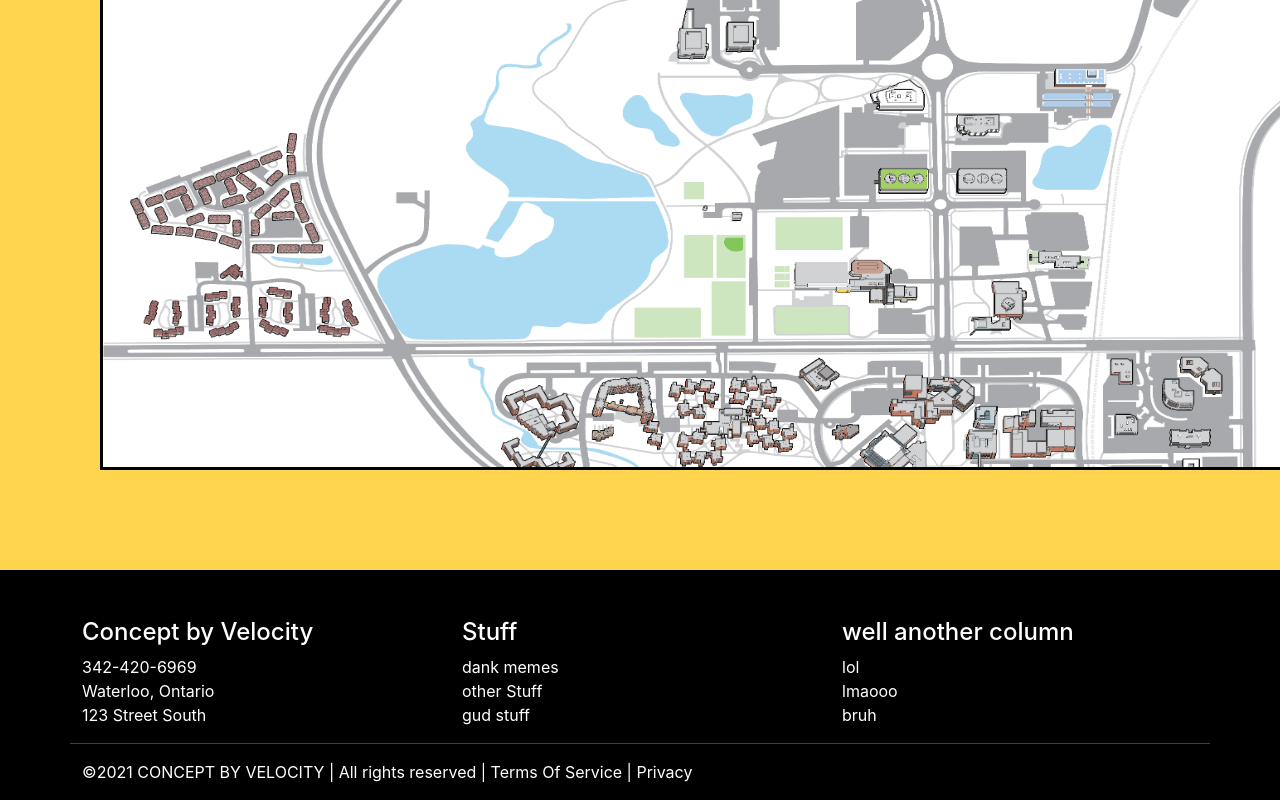
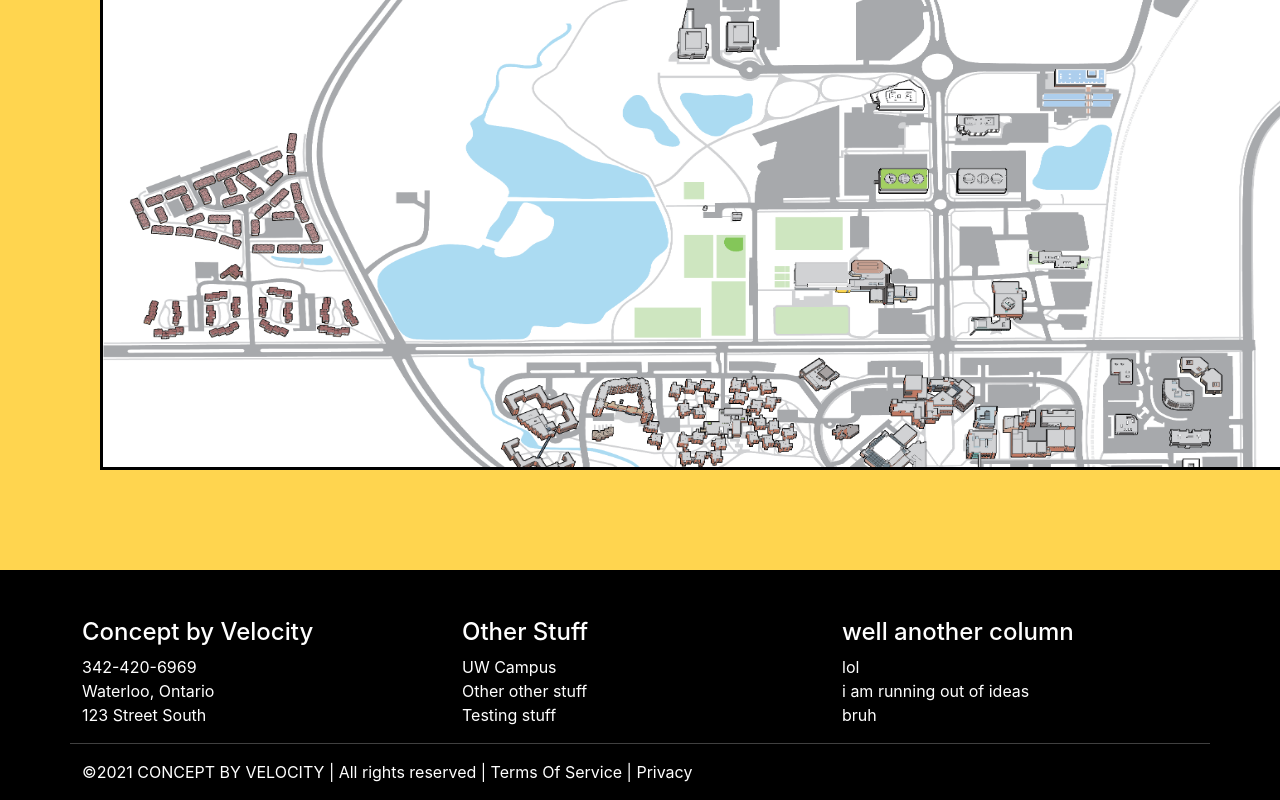
Before and after one commit to shaun-mani/velocity-app, a React (Create React App) app: page / in a window 1280 px wide. Shown: the part 965-1765 px from the top of the page. Built offline with nearby package versions, Linux system fonts and the light colour scheme.

Commit message:
sm changes

```diff
--- a/src/components/Footer.js
+++ b/src/components/Footer.js
@@ -17,11 +17,11 @@ const Footer = () => {
                     </div>
                     {/* Column 2 */}
                     <div className="col">
-                        <h4>Stuff</h4>
+                        <h4>Other Stuff</h4>
                         <ul className="list-unstyled">
-                            <li>dank memes</li>
-                            <li>other Stuff</li>
-                            <li>gud stuff</li>
+                            <li>UW Campus</li>
+                            <li>Other other stuff</li>
+                            <li>Testing stuff</li>
                         </ul>
                     </div>
                     {/* Column 3 */}
@@ -29,7 +29,7 @@ const Footer = () => {
                         <h4>well another column</h4>
                         <ul className="list-unstyled">
                             <li>lol</li>
-                            <li>lmaooo</li>
+                            <li>i am running out of ideas</li>
                             <li>bruh</li>
                         </ul>
                     </div>
```
